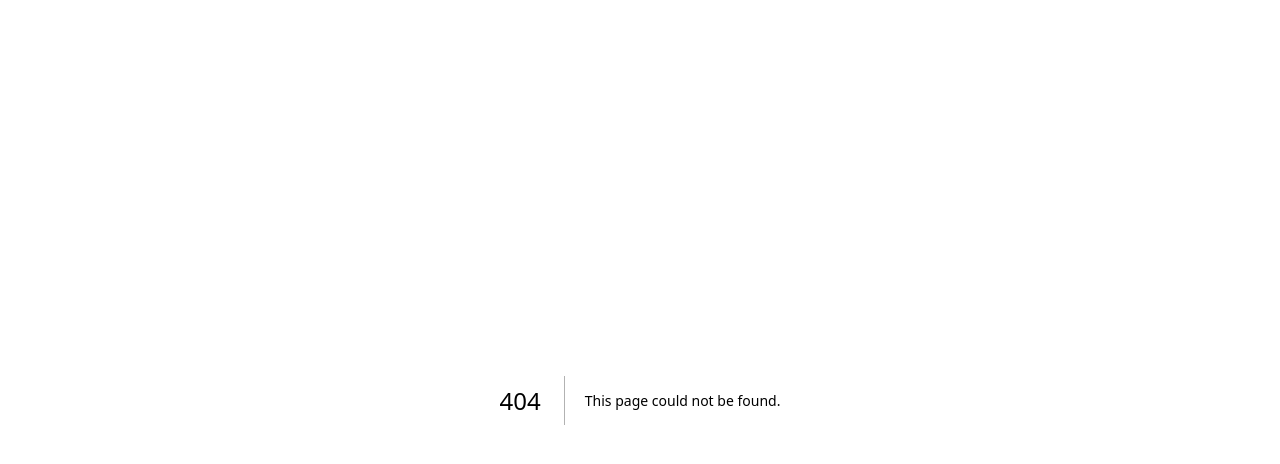
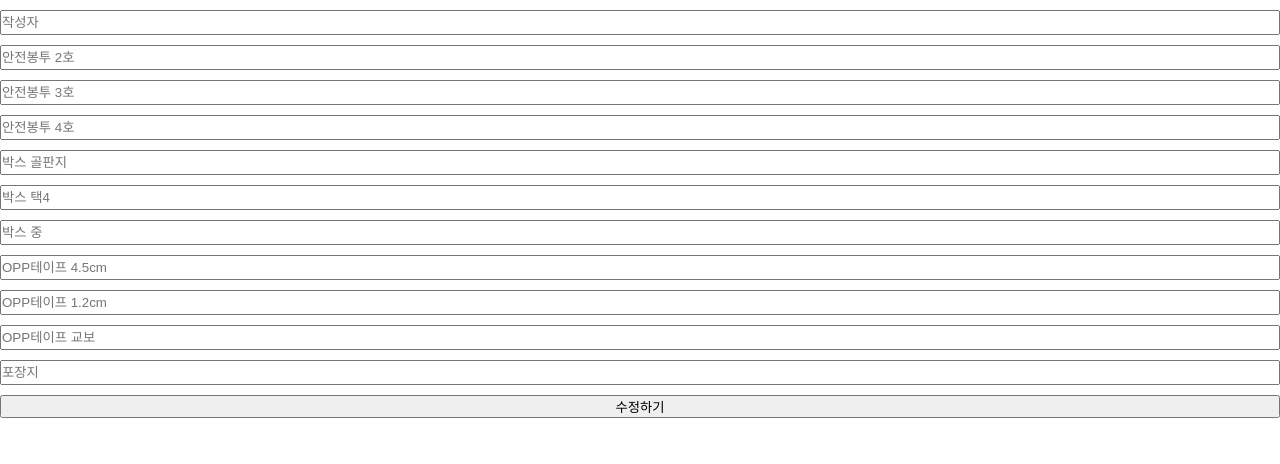
Before and after one commit to AngryDoggaebi/Inventory-Management, a Next.js app: page /inventory/1/edit in a window 1280 px wide. Before the commit this address had no page. Shown: the top 464 px of the page. Built offline with nearby package versions, Linux system fonts and the light colour scheme; no server answers; the database is empty.

Commit message:
수정기능 구현

```diff
--- /dev/null
+++ b/pages/api/dailyapi/edit.js
@@ -0,0 +1,37 @@
+import { connectDB } from '@/utill/database';
+import { ObjectId } from 'mongodb';
+
+export default async function handler(req, res) {
+  const db = (await connectDB).db('checklist');
+  // =================================================
+  // 조회 GET
+  // =================================================
+  if (req.method === 'GET') {
+    try {
+      let result = await db
+        .collection('inventory')
+        .findOne({ _id: new ObjectId(req.query.id) });
+
+      return res.status(200).json(result);
+    } catch (err) {
+      return res.status(500);
+    }
+  }
+  // =================================================
+  // 수정 patch
+  // =================================================
+  if (req.method === 'PATCH') {
+    try {
+      await db
+        .collection('inventory')
+        .updateOne(
+          { _id: new ObjectId(req.query.id) },
+          { $set: { data: req.body } },
+        );
+
+      return res.status(200).json();
+    } catch (err) {
+      return res.status(500);
+    }
+  }
+}
--- /dev/null
+++ b/pages/inventory/[id]/edit.js
@@ -0,0 +1,147 @@
+import axios from 'axios';
+import { useParams } from 'next/navigation';
+import { useRouter } from 'next/router';
+import React, { useEffect, useState } from 'react';
+
+const Edit = () => {
+  const params = useParams();
+  const [originalData, setOriginalData] = useState();
+  const router = useRouter();
+  const [inputData, setInputData] = useState({
+    aditor: '',
+    saftybag_2: '',
+    saftybag_3: '',
+    saftybag_4: '',
+    box_cardboard: '',
+    box_tag4: '',
+    box_m: '',
+    opp_45: '',
+    opp_12: '',
+    opp_kyobo: '',
+    wrappingPaper: '',
+  });
+
+  useEffect(() => {
+    const dataHandler = async () => {
+      if (params) {
+        await axios.get(`/api/dailyapi/edit?id=${params.id}`).then(res => {
+          setOriginalData(res.data);
+          // 기본값 저장
+          setInputData({
+            ...inputData,
+            aditor: res.data.data.aditor,
+            saftybag_2: res.data.data.saftybag_2,
+            saftybag_3: res.data.data.saftybag_3,
+            saftybag_4: res.data.data.saftybag_4,
+            box_cardboard: res.data.data.box_cardboard,
+            box_tag4: res.data.data.box_tag4,
+            box_m: res.data.data.box_m,
+            opp_45: res.data.data.opp_45,
+            opp_12: res.data.data.opp_12,
+            opp_kyobo: res.data.data.opp_kyobo,
+            wrappingPaper: res.data.data.wrappingPaper,
+          });
+        });
+      }
+    };
+    dataHandler();
+  }, [params]);
+
+  const inputHandler = e => {
+    const { value, name } = e.target;
+    setInputData({ ...inputData, [name]: value });
+  };
+
+  const patchHandler = async () => {
+    try {
+      await axios
+        .patch(`/api/dailyapi/edit?id=${params.id}`, inputData)
+        .then(() => {
+          router.push('/inventory');
+        });
+    } catch (error) {
+      alert(error.response.data);
+      throw error;
+    }
+  };
+
+  return (
+    <>
+      <form className="post-edit-input">
+        <div>{originalData && originalData.date}</div>
+
+        <input
+          placeholder="작성자"
+          name="aditor"
+          defaultValue={originalData && originalData.data.aditor}
+          onChange={e => inputHandler(e)}
+        />
+        <input
+          placeholder="안전봉투 2호"
+          name="saftybag_2"
+          defaultValue={originalData && originalData.data.saftybag_2}
+          onChange={e => inputHandler(e)}
+        />
+        <input
+          placeholder="안전봉투 3호"
+          name="saftybag_3"
+          defaultValue={originalData && originalData.data.saftybag_3}
+          onChange={e => inputHandler(e)}
+        />
+        <input
+          placeholder="안전봉투 4호"
+          name="saftybag_4"
+          defaultValue={originalData && originalData.data.saftybag_4}
+          onChange={e => inputHandler(e)}
+        />
+        <input
+          placeholder="박스 골판지"
+          name="box_cardboard"
+          defaultValue={originalData && originalData.data.box_cardboard}
+          onChange={e => inputHandler(e)}
+        />
+        <input
+          placeholder="박스 택4"
+          name="box_tag4"
+          defaultValue={originalData && originalData.data.box_tag4}
+          onChange={e => inputHandler(e)}
+        />
+        <input
+          placeholder="박스 중"
+          name="box_m"
+          defaultValue={originalData && originalData.data.box_m}
+          onChange={e => inputHandler(e)}
+        />
+        <input
+          placeholder="OPP테이프 4.5cm"
+          name="opp_45"
+          defaultValue={originalData && originalData.data.opp_45}
+          onChange={e => inputHandler(e)}
+        />
+        <input
+          placeholder="OPP테이프 1.2cm"
+          name="opp_12"
+          defaultValue={originalData && originalData.data.opp_12}
+          onChange={e => inputHandler(e)}
+        />
+        <input
+          placeholder="OPP테이프 교보"
+          name="opp_kyobo"
+          defaultValue={originalData && originalData.data.opp_kyobo}
+          onChange={e => inputHandler(e)}
+        />
+        <input
+          placeholder="포장지"
+          name="wrappingPaper"
+          defaultValue={originalData && originalData.data.wrappingPaper}
+          onChange={e => inputHandler(e)}
+        />
+        <button type="button" onClick={patchHandler}>
+          수정하기
+        </button>
+      </form>
+    </>
+  );
+};
+
+export default Edit;
```
Also changed, not shown: pages/inventory/[id]/index.js (added, +28 -0 lines), pages/inventory/dailydata.js (+6 -9 lines), pages/inventory/dailypost.js (+1 -8 lines).
